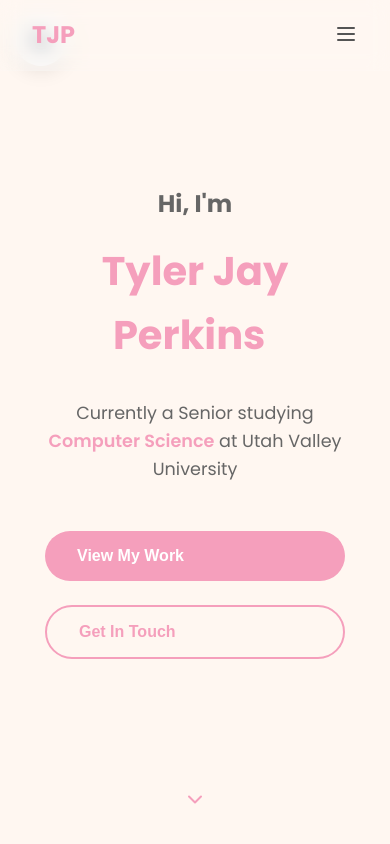
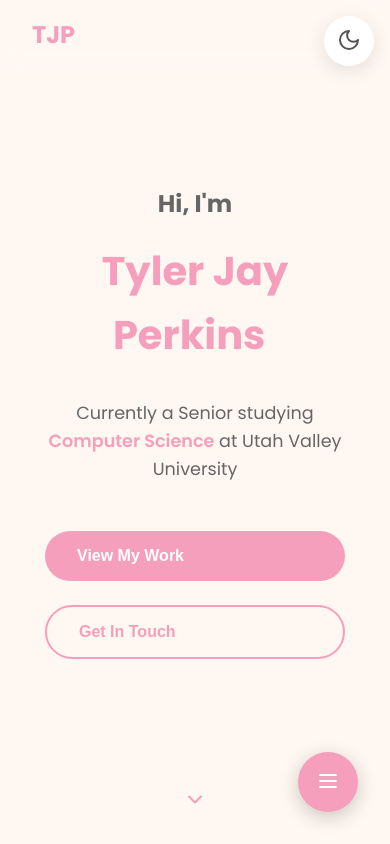
Before and after one commit to TylerJayP/TJayPReactWeb, a React (Create React App) app: page / in a window 390 px wide. Shown: the top 844 px of the page. Built offline with nearby package versions, Linux system fonts and the light colour scheme.

Commit message:
Stupid hamburger icon. It's now moved to the bottom right floating

```diff
--- a/src/components/Navbar.css
+++ b/src/components/Navbar.css
@@ -120,10 +120,45 @@
   }
 
   .nav-toggle.mobile {
-    display: block;
+    display: none; /* Hide the hamburger from navbar */
   }
 
   .nav-mobile.open {
     display: block;
   }
 }
+
+/* Floating hamburger menu for mobile */
+.mobile-hamburger {
+  position: fixed;
+  bottom: 2rem;
+  right: 2rem;
+  width: 60px;
+  height: 60px;
+  background: var(--accent-primary);
+  border: none;
+  border-radius: 50%;
+  color: white;
+  cursor: pointer;
+  display: none;
+  align-items: center;
+  justify-content: center;
+  box-shadow: 0 5px 20px rgba(0, 0, 0, 0.2);
+  z-index: 1001;
+  transition: all 0.3s ease;
+}
+
+.mobile-hamburger:hover {
+  transform: scale(1.1);
+  box-shadow: 0 8px 25px rgba(0, 0, 0, 0.3);
+}
+
+.mobile-hamburger:active {
+  transform: scale(0.95);
+}
+
+@media (max-width: 768px) {
+  .mobile-hamburger {
+    display: flex;
+  }
+}
--- a/src/components/Navbar.js
+++ b/src/components/Navbar.js
@@ -25,6 +25,7 @@ const Navbar = ({ activeSection, setActiveSection }) => {
   const navItems = ['About', 'Projects', 'Resume', 'Contact'];
 
   return (
+    <>
       <motion.nav
         className={`navbar ${scrolled ? 'scrolled' : ''}`}
         initial={{ y: -100 }}
@@ -53,13 +54,6 @@ const Navbar = ({ activeSection, setActiveSection }) => {
               </motion.button>
             ))}
           </div>
-
-        <button
-          className="nav-toggle mobile"
-          onClick={() => setIsOpen(!isOpen)}
-        >
-          {isOpen ? <X size={24} /> : <Menu size={24} />}
-        </button>
         </div>
 
         <motion.div
@@ -83,6 +77,25 @@ const Navbar = ({ activeSection, setActiveSection }) => {
           ))}
         </motion.div>
       </motion.nav>
+
+      {/* Floating Mobile Hamburger Menu */}
+      <motion.button
+        className="mobile-hamburger"
+        onClick={() => setIsOpen(!isOpen)}
+        whileHover={{ scale: 1.05 }}
+        whileTap={{ scale: 0.95 }}
+        initial={{ scale: 0, rotate: -180 }}
+        animate={{ scale: 1, rotate: 0 }}
+        transition={{ duration: 0.5, delay: 1.2 }}
+      >
+        <motion.div
+          animate={{ rotate: isOpen ? 180 : 0 }}
+          transition={{ duration: 0.3 }}
+        >
+          {isOpen ? <X size={24} /> : <Menu size={24} />}
+        </motion.div>
+      </motion.button>
+    </>
   );
 };
 
--- a/src/components/ThemeToggle.css
+++ b/src/components/ThemeToggle.css
@@ -1,4 +1,3 @@
-
 .theme-toggle {
   position: fixed;
   top: 2rem;
@@ -14,7 +13,7 @@
   display: flex;
   align-items: center;
   justify-content: center;
-  z-index: 999;
+  z-index: 1001;
   transition: all 0.3s ease;
 }
 
@@ -28,8 +27,6 @@
     width: 50px;
     height: 50px;
     top: 1rem;
-    left: 1rem; /* Move to left side on mobile to avoid hamburger menu */
-    right: auto;
-    z-index: 999; /* Lower than navbar to avoid conflicts */
+    right: 1rem;
   }
 }
```
Lines whose indentation alone changed are shown as unchanged.
